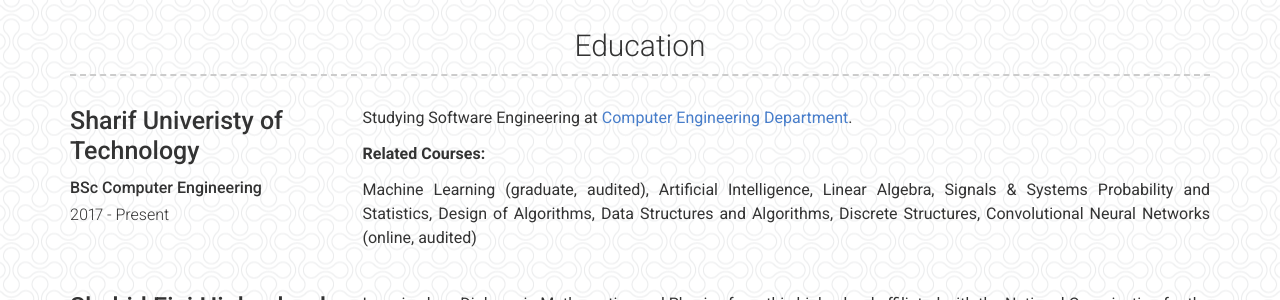
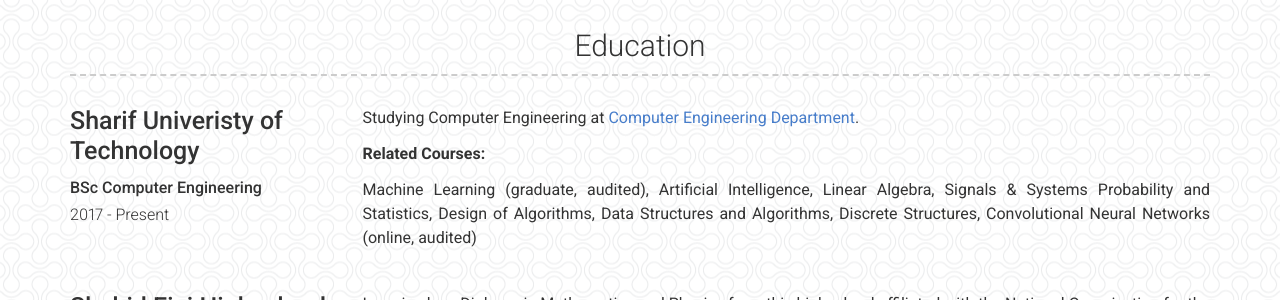
Before and after one commit to sfch1999/sfch1999.github.io, a Jekyll site: the page built from index.md, in a window 1280 px wide and 900 px high, scrolled down 2739 px. Shown: the part 152-452 px from the top of the window. Built offline with Jekyll 4.4.1, drawn with Linux system fonts in a browser that asks for light colours; a style sheet for code colours, icons or effects is not loaded.

Commit message:
about me

```diff
--- a/_data/education.yml
+++ b/_data/education.yml
@@ -2,7 +2,7 @@
   dates: 2017 - Present
   qualification: BSc Computer Engineering
   description: | # this will include new lines to allow paragraphs
-    Studying Software Engineering at [Computer Engineering Department](http://ce.sharif.edu/).
+    Studying Computer Engineering at [Computer Engineering Department](http://ce.sharif.edu/).
 
     **Related Courses:**
 
```
